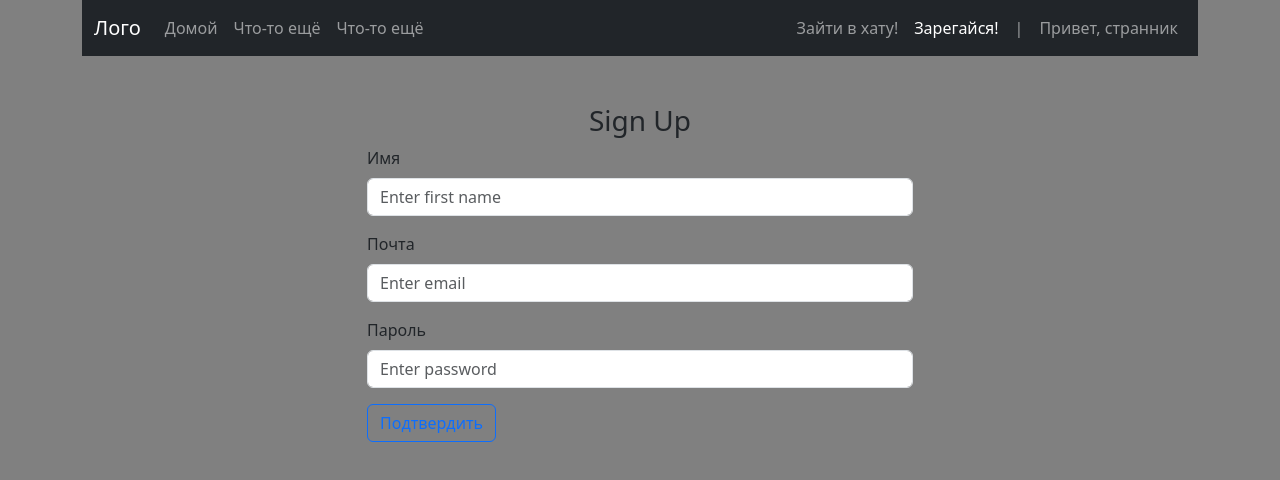
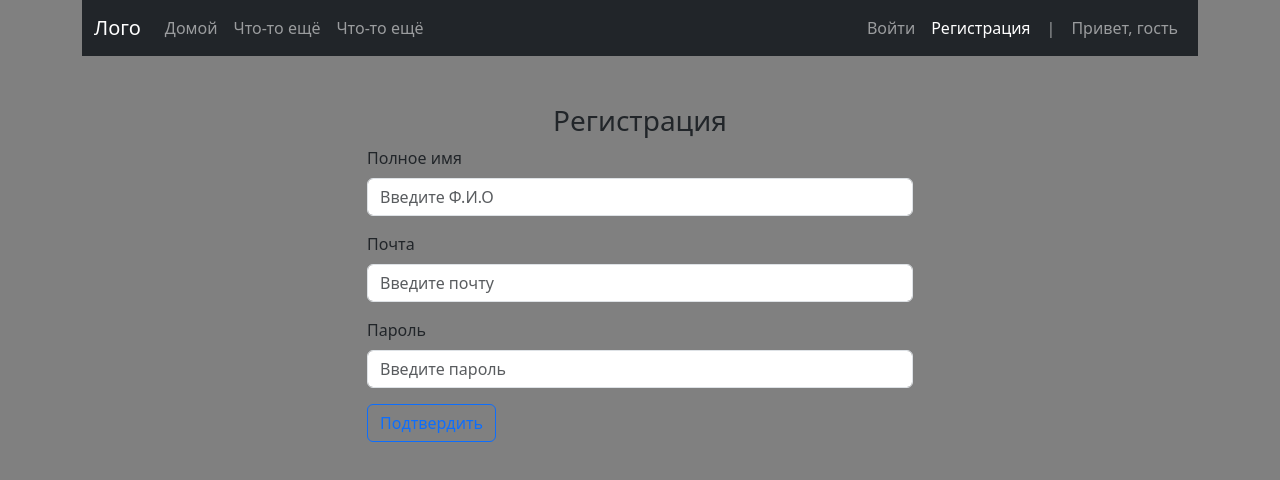
Before and after one commit to ShodmonKhasanov/friday-project, a React (Vite) app in the folder client/: page /auth/signup in a window 1280 px wide. Shown: the top 480 px of the page. Built offline with nearby package versions, Linux system fonts and the light colour scheme; no server answers.

Commit message:
model user fix

```diff
--- a/client/src/components/pages/Account.jsx
+++ b/client/src/components/pages/Account.jsx
@@ -5,7 +5,7 @@ export default function Account({ user }) {
   return (
     <Row>
       <Col>
-        <h2> Account page {user.data.name}</h2>
+        <h2> Страница профиля {user.data.name}</h2>
       </Col>
     </Row>
   );
--- a/client/src/components/pages/SignInPage.jsx
+++ b/client/src/components/pages/SignInPage.jsx
@@ -8,18 +8,18 @@ export default function SignInPage({ signInHandler }) {
   return (
     <Row>
       <Col md={{ span: 6, offset: 3 }} className="mt-5">
-        <h3 className="text-center">Sign In</h3>
+        <h3 className="text-center">Войти</h3>
         <Form onSubmit={signInHandler}>
           <Form.Group className="mb-3" controlId="formBasicEmail">
             <Form.Label>Почта</Form.Label>
-            <Form.Control name="email" type="email" placeholder="Enter email" />
+            <Form.Control name="email" type="email" placeholder="Введите почту" />
           </Form.Group>
           <Form.Group className="mb-3" controlId="formBasicEmail">
             <Form.Label>Пароль</Form.Label>
             <Form.Control
               name="password"
               type="password"
-              placeholder="Enter password"
+              placeholder="Введите пароль"
             />
           </Form.Group>
           <Button variant="outline-primary" type="submit">
--- a/client/src/components/pages/SignUpPage.jsx
+++ b/client/src/components/pages/SignUpPage.jsx
@@ -8,26 +8,26 @@ export default function SignUpPage({ signUpHandler }) {
   return (
     <Row>
       <Col md={{ span: 6, offset: 3 }} className='mt-5'>
-        <h3 className='text-center'>Sign Up</h3>
+        <h3 className='text-center'>Регистрация</h3>
         <Form onSubmit={signUpHandler}>
           <Form.Group className='mb-3' controlId='formBasicEmail'>
-            <Form.Label>Имя</Form.Label>
+            <Form.Label>Полное имя</Form.Label>
             <Form.Control
               name='name'
               type='text'
-              placeholder='Enter first name'
+              placeholder='Введите Ф.И.О'
             />
           </Form.Group>
           <Form.Group className='mb-3' controlId='formBasicEmail'>
             <Form.Label>Почта</Form.Label>
-            <Form.Control name='email' type='email' placeholder='Enter email' />
+            <Form.Control name='email' type='email' placeholder='Введите почту' />
           </Form.Group>
           <Form.Group className='mb-3' controlId='formBasicEmail'>
             <Form.Label>Пароль</Form.Label>
             <Form.Control
               name='password'
               type='password'
-              placeholder='Enter password'
+              placeholder='Введите пароль'
             />
           </Form.Group>
           <Button variant='outline-primary' type='submit'>
--- a/client/src/components/ui/NavBar.jsx
+++ b/client/src/components/ui/NavBar.jsx
@@ -26,16 +26,16 @@ export default function NavBar({ user, logoutHandler }) {
           {!user.data && (
             <>
               <NavLink to='/auth/signin' className='nav-link'>
-                Зайти в хату!
+                Войти
               </NavLink>
               <NavLink to='/auth/signup' className='nav-link'>
-                Зарегайся!
+                Регистрация
               </NavLink>
               <span className='nav-link'>|</span>
             </>
           )}
           <span className='nav-link'>
-            Привет, {user.data ? user.data.name : 'странник'}
+            Привет, {user.data ? user.data.name : 'гость'}
           </span>
           {user.data && (
             <span className='nav-link'>
@@ -44,7 +44,7 @@ export default function NavBar({ user, logoutHandler }) {
                 variant='outline-danger'
                 size='sm'
               >
-                Выход там!
+                Выход
               </Button>
             </span>
           )}
```
Also changed, not shown: 1 other file (tests, documents, lock files or other folders).
